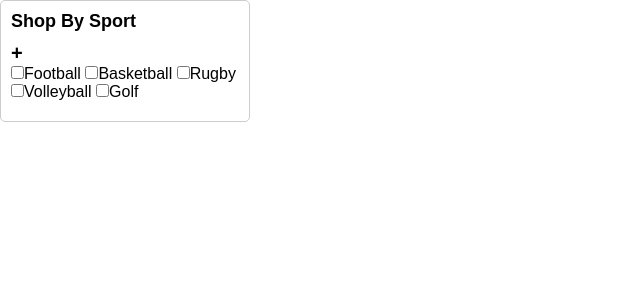
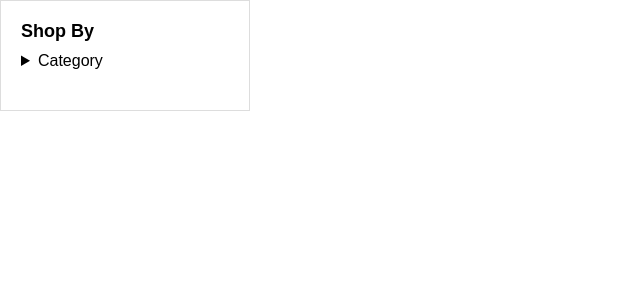
Before and after one commit to SalihGhauri/TeamProject, a PHP site: page /product.html in a window 1280 px wide. Shown: the top 300 px of the page, without its empty margins (0-640 px from the left). Run offline with PHP 8.4, Linux system fonts and the light colour scheme; some libraries are stand-ins or nearby versions.

Commit message:
testing the product.html page

```diff
--- a/CSS/products.css
+++ b/CSS/products.css
@@ -1,52 +1,39 @@
-.filter_container {
+.shop-by {
+    padding: 20px;
+    border: 1px solid #ddd;
     width: 250px;
-    border: 1px solid #ccc;
-    padding: 10px;
-    border-radius: 5px;
+    font-family: Arial, sans-serif;
 }
 
-.filter_header {
+.shop-by h3 {
     font-size: 18px;
-    font-weight: bold;
     margin-bottom: 10px;
 }
 
-.filter_category {
+.category {
+    margin-bottom: 15px;
+}
+
+details summary {
+    font-size: 16px;
+    cursor: pointer;
+    margin-bottom: 5px;
+}
+
+details ul {
+    list-style: none;
+    padding: 0;
     margin: 10px 0;
 }
 
-.filter_toggle {
-    display: flex;
-    justify-content: space-between;
-    align-items: center;
-    font-size: 16px;
-    font-weight: bold;
+details li {
+    margin-bottom: 10px;
+}
+
+details input {
+    margin-right: 8px;
+}
+
+label {
     cursor: pointer;
 }
-
-.filter_toggle .plus_icon {
-    font-size: 20px;
-    transition: transform 0.3s ease;
-}
-
-.toggle_checkbox {
-    display: none;
-}
-
-.toggle_checkbox:checked+.plus_icon {
-    transform: rotate(45deg);
-}
-
-.toggle_checkbox:checked~.filter_options {
-    display: block;
-}
-
-.filter_options {
-    display: none;
-    margin-top: 10px;
-}
-
-.filter_options label {
-    display: block;
-    margin: 5px 0;
-}
--- a/product.html
+++ b/product.html
@@ -22,24 +22,37 @@
 
 
         <!-- NAV BAR WITH FILTERS -->
-        <div class="filter_container">
-            <div class="filter_header">Shop By Sport</div>
-            <div class="filter_category">
-                <label class="filter_toggle">
-                    <input type="checkbox" class="toggle_checkbox">
-                    <span class="plus_icon">+</span>
+        <div class="shop-by">
+            <h3>Shop By</h3>
+            <div class="category">
+                <details>
+                    <summary>Category</summary>
+                    <ul>
+                        <li>
+                            <input type="radio" id="basketball" name="category" onclick="redirectToCategory('basketball')">
+                            <label for="basketball">Basketball</label>
+                        </li>
+                        <li>
+                            <input type="radio" id="football" name="category" onclick="redirectToCategory('football')">
+                            <label for="football">Football</label>
+                        </li>
+                        <li>
+                            <input type="radio" id="rugby" name="category" onclick="redirectToCategory('rugby')">
+                            <label for="rugby">Rugby</label>
+                        </li>
+                        <li>
+                            <input type="radio" id="volleyball" name="category" onclick="redirectToCategory('volleyball')">
+                            <label for="volleyball">Volleyball</label>
+                        </li>
+                        <li>
+                            <input type="radio" id="golf" name="category" onclick="redirectToCategory('golf')">
+                            <label for="golf">Golf</label>
+                        </li>
+                    </ul>
+                </details>
+            </div>
+        </div>
 
-                </label>
-                <div class="filter_option">
-                    <label><input type="checkbox" name="sports" value="Football">Football</label>
-                    <label><input type="checkbox" name="sports" value="Basketball">Basketball</label>
-                    <label><input type="checkbox" name="sports" value="Rugby">Rugby</label>
-                    <label><input type="checkbox" name="sports" value="Volleyball">Volleyball</label>
-                    <label><input type="checkbox" name="sports" value="golf">Golf</label>
-                </div>
-            </div>
-
-        </div>
 
 
 
```
